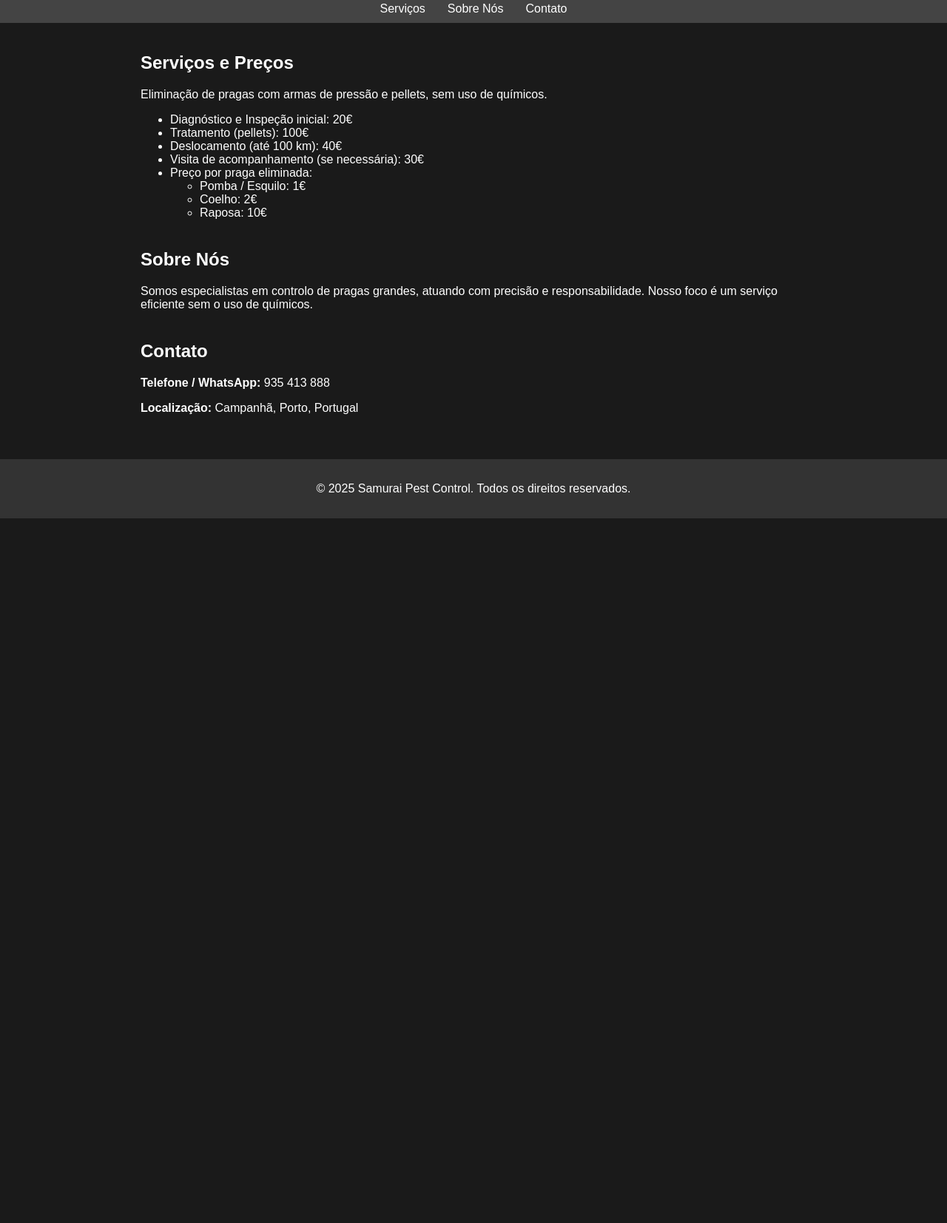
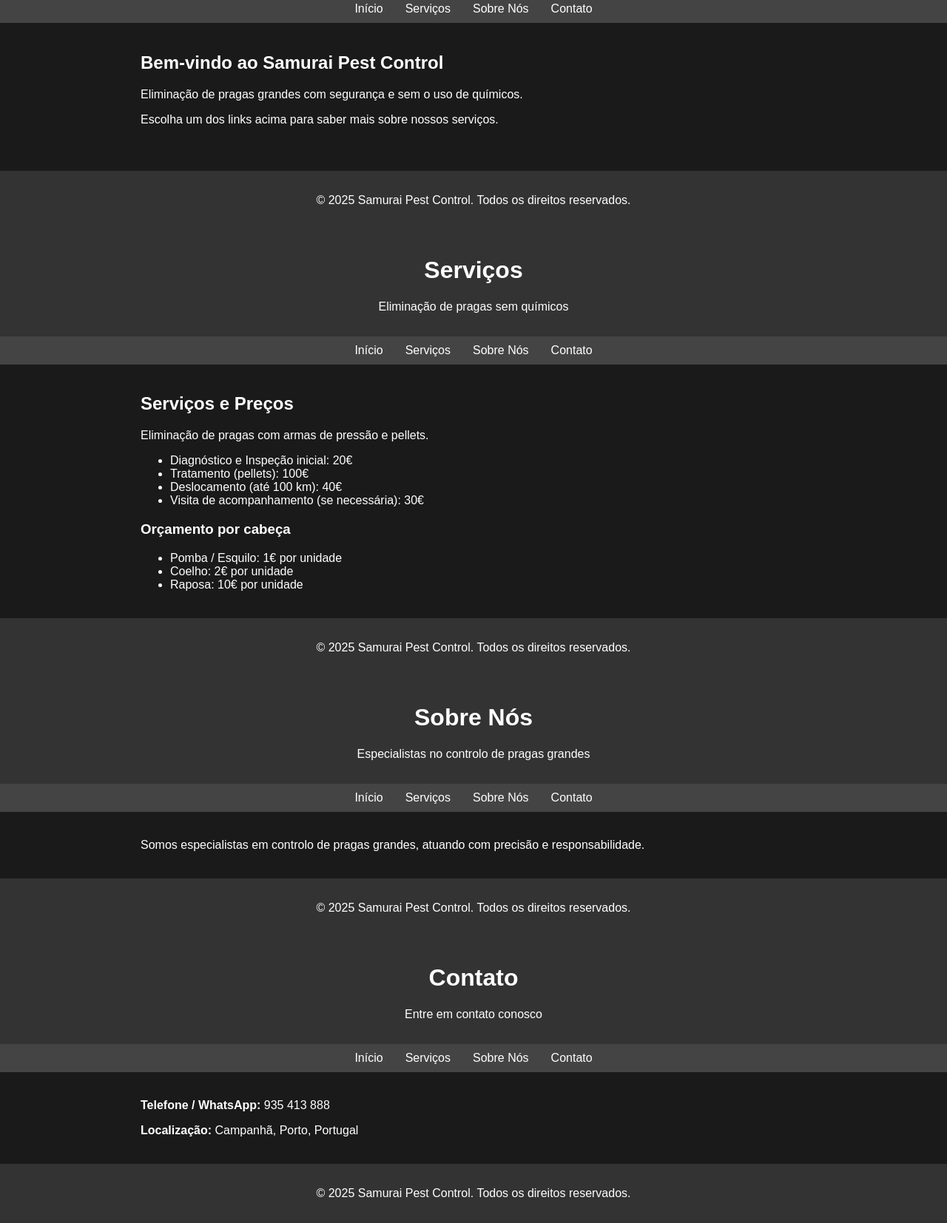
Before and after one commit to Samurai-pestcontrol/Samurai-Pest-Control, a plain HTML site: page index.html in a window 1280 px wide. Shown: the part 151-1805 px from the top of the page at 74% size. Before the commit the page ends 852 px from the top, so only its background shows below. Drawn offline with Linux system fonts and the light colour scheme.

Commit message:
Update index.html

```diff
--- a/index.html
+++ b/index.html
@@ -44,36 +44,16 @@
         <p>Controlo de pragas sem o uso de químicos</p>
     </header>
     <nav>
-        <a href="#servicos">Serviços</a>
-        <a href="#sobre">Sobre Nós</a>
-        <a href="#contato">Contato</a>
+        <a href="index.html">Início</a>
+        <a href="servicos.html">Serviços</a>
+        <a href="sobre.html">Sobre Nós</a>
+        <a href="contato.html">Contato</a>
     </nav>
     <div class="container">
-        <section id="servicos" class="section">
-            <h2>Serviços e Preços</h2>
-            <p>Eliminação de pragas com armas de pressão e pellets, sem uso de químicos.</p>
-            <ul>
-                <li>Diagnóstico e Inspeção inicial: 20€</li>
-                <li>Tratamento (pellets): 100€</li>
-                <li>Deslocamento (até 100 km): 40€</li>
-                <li>Visita de acompanhamento (se necessária): 30€</li>
-                <li>Preço por praga eliminada:
-                    <ul>
-                        <li>Pomba / Esquilo: 1€</li>
-                        <li>Coelho: 2€</li>
-                        <li>Raposa: 10€</li>
-                    </ul>
-                </li>
-            </ul>
-        </section>
-        <section id="sobre" class="section">
-            <h2>Sobre Nós</h2>
-            <p>Somos especialistas em controlo de pragas grandes, atuando com precisão e responsabilidade. Nosso foco é um serviço eficiente sem o uso de químicos.</p>
-        </section>
-        <section id="contato" class="section">
-            <h2>Contato</h2>
-            <p><strong>Telefone / WhatsApp:</strong> 935 413 888</p>
-            <p><strong>Localização:</strong> Campanhã, Porto, Portugal</p>
+        <section class="section">
+            <h2>Bem-vindo ao Samurai Pest Control</h2>
+            <p>Eliminação de pragas grandes com segurança e sem o uso de químicos.</p>
+            <p>Escolha um dos links acima para saber mais sobre nossos serviços.</p>
         </section>
     </div>
     <footer>
@@ -81,3 +61,101 @@
     </footer>
 </body>
 </html>
+
+<!-- servicos.html -->
+<!DOCTYPE html>
+<html lang="pt">
+<head>
+    <meta charset="UTF-8">
+    <meta name="viewport" content="width=device-width, initial-scale=1.0">
+    <title>Serviços - Samurai Pest Control</title>
+</head>
+<body>
+    <header>
+        <h1>Serviços</h1>
+        <p>Eliminação de pragas sem químicos</p>
+    </header>
+    <nav>
+        <a href="index.html">Início</a>
+        <a href="servicos.html">Serviços</a>
+        <a href="sobre.html">Sobre Nós</a>
+        <a href="contato.html">Contato</a>
+    </nav>
+    <div class="container">
+        <h2>Serviços e Preços</h2>
+        <p>Eliminação de pragas com armas de pressão e pellets.</p>
+        <ul>
+            <li>Diagnóstico e Inspeção inicial: 20€</li>
+            <li>Tratamento (pellets): 100€</li>
+            <li>Deslocamento (até 100 km): 40€</li>
+            <li>Visita de acompanhamento (se necessária): 30€</li>
+        </ul>
+        <h3>Orçamento por cabeça</h3>
+        <ul>
+            <li>Pomba / Esquilo: 1€ por unidade</li>
+            <li>Coelho: 2€ por unidade</li>
+            <li>Raposa: 10€ por unidade</li>
+        </ul>
+    </div>
+    <footer>
+        <p>&copy; 2025 Samurai Pest Control. Todos os direitos reservados.</p>
+    </footer>
+</body>
+</html>
+
+<!-- sobre.html -->
+<!DOCTYPE html>
+<html lang="pt">
+<head>
+    <meta charset="UTF-8">
+    <meta name="viewport" content="width=device-width, initial-scale=1.0">
+    <title>Sobre Nós - Samurai Pest Control</title>
+</head>
+<body>
+    <header>
+        <h1>Sobre Nós</h1>
+        <p>Especialistas no controlo de pragas grandes</p>
+    </header>
+    <nav>
+        <a href="index.html">Início</a>
+        <a href="servicos.html">Serviços</a>
+        <a href="sobre.html">Sobre Nós</a>
+        <a href="contato.html">Contato</a>
+    </nav>
+    <div class="container">
+        <p>Somos especialistas em controlo de pragas grandes, atuando com precisão e responsabilidade.</p>
+    </div>
+    <footer>
+        <p>&copy; 2025 Samurai Pest Control. Todos os direitos reservados.</p>
+    </footer>
+</body>
+</html>
+
+<!-- contato.html -->
+<!DOCTYPE html>
+<html lang="pt">
+<head>
+    <meta charset="UTF-8">
+    <meta name="viewport" content="width=device-width, initial-scale=1.0">
+    <title>Contato - Samurai Pest Control</title>
+</head>
+<body>
+    <header>
+        <h1>Contato</h1>
+        <p>Entre em contato conosco</p>
+    </header>
+    <nav>
+        <a href="index.html">Início</a>
+        <a href="servicos.html">Serviços</a>
+        <a href="sobre.html">Sobre Nós</a>
+        <a href="contato.html">Contato</a>
+    </nav>
+    <div class="container">
+        <p><strong>Telefone / WhatsApp:</strong> 935 413 888</p>
+        <p><strong>Localização:</strong> Campanhã, Porto, Portugal</p>
+    </div>
+    <footer>
+        <p>&copy; 2025 Samurai Pest Control. Todos os direitos reservados.</p>
+    </footer>
+</body>
+</html>
```
